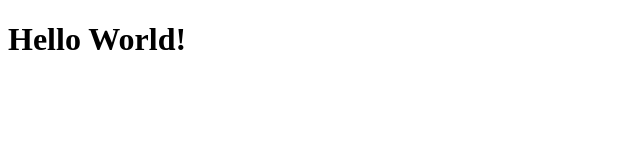
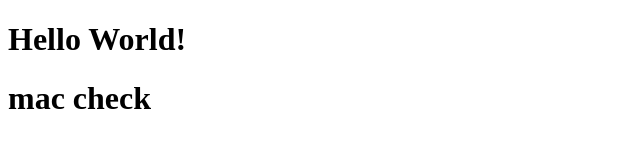
Before and after one commit to sawumyislam/dsa, a plain HTML site: page index.html in a window 1280 px wide. Shown: the whole page, without its empty margins (0-640 px from the left). Drawn offline with Linux system fonts and the light colour scheme.

Commit message:
mac check

```diff
--- a/index.html
+++ b/index.html
@@ -8,5 +8,6 @@
   </head>
   <body>
     <h1>Hello World!</h1>
+    <h1>mac check</h1>
   </body>
 </html>
```
